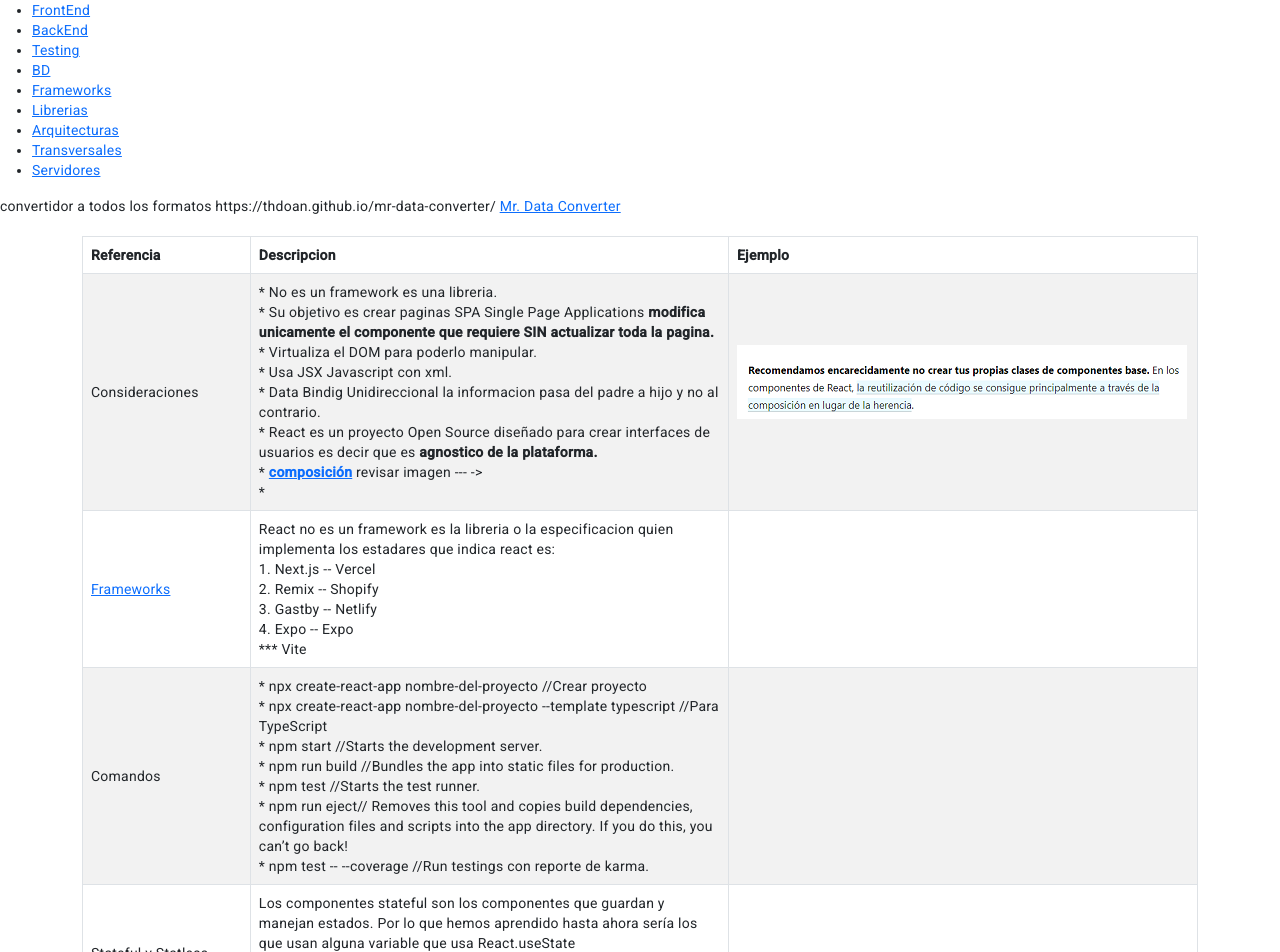
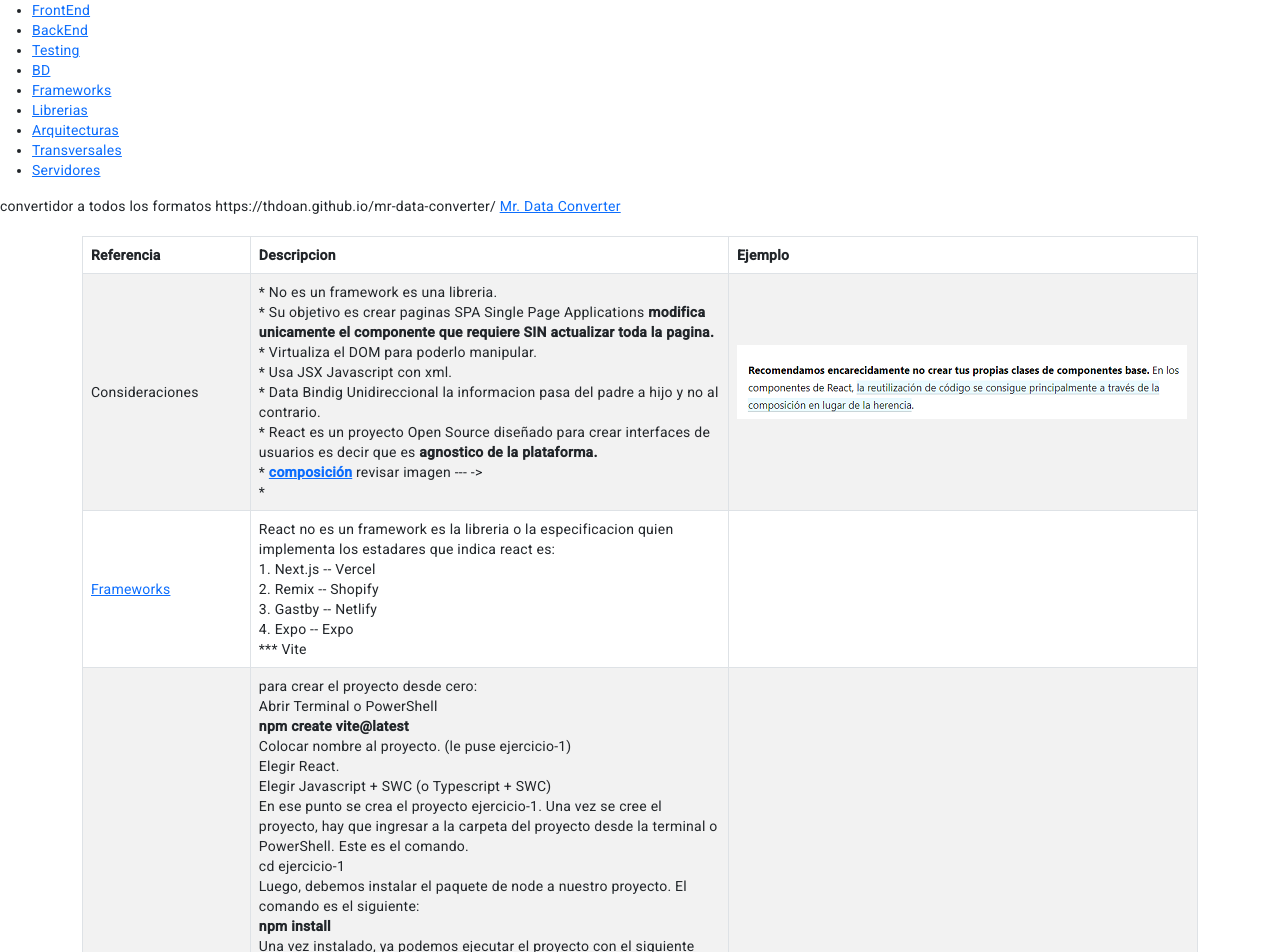
Before and after one commit to jugutafur/Support-FrontEnd-Angular-full, an Angular app: page /react in a window 1280 px wide. Shown: the top 952 px of the page. Built offline with nearby package versions, Linux system fonts and the light colour scheme.

Commit message:
add react

```diff
--- a/src/app/core/components/librerias/react/react.component.html
+++ b/src/app/core/components/librerias/react/react.component.html
@@ -44,6 +44,19 @@
         <tr>
           <td>Comandos</td>
           <td>
+            para crear el proyecto desde cero: <br>
+            Abrir Terminal o PowerShell<br>
+            <strong>npm create vite@latest</strong><br>
+            Colocar nombre al proyecto. (le puse ejercicio-1)<br>
+            Elegir React.<br>
+            Elegir Javascript + SWC (o Typescript + SWC)<br>
+            En ese punto se crea el proyecto ejercicio-1. Una vez se cree el proyecto, hay que ingresar a la carpeta del proyecto desde la terminal o PowerShell.
+            Este es el comando. <br>
+            cd ejercicio-1<br>
+            Luego, debemos instalar el paquete de node a nuestro proyecto. El comando es el siguiente:<br>
+            <strong>npm install</strong><br>
+            Una vez instalado, ya podemos ejecutar el proyecto con el siguiente comando.<br>
+            npm run dev.<br><br><strong>o tambien puedes con </strong><br><br>
             * npx create-react-app nombre-del-proyecto //Crear proyecto <br>
             * npx create-react-app nombre-del-proyecto --template typescript //Para TypeScript<br>
             * npm start //Starts the development server. <br>
@@ -179,7 +192,7 @@
           <td>Manejo del Estado <br><strong>const {{abreCuadro}} {{cierraCuadro}}= React.useState{{abreParentesis}}{{cierraParentesis}};</strong></td>
           <td>
             * Cada vez que se llama al actualizar del estado <strong>"setXXX"</strong> React.js <strong>RENDERIZA EL COMPONENTE</strong>. <br><br>
-            <strong>*El estado en React.js es INMUTABLE{{abreParentesis}}De manera Directa{{cierraParentesis}} y solo de la forma como esta en la linea 13 por medio de una funcion "actualizadora" constrolada por ReactJS para que esta edite el historial de cambios de los estados podemos editar el estado.</strong><br><br>
+            <strong>*El estado en React.js es INMUTABLE{{abreParentesis}}De manera Directa{{cierraParentesis}} y solo de la forma como esta en la linea 13 por medio de una funcion "actualizadora" controlada por ReactJS para que esta edite el historial de cambios de los estados podemos editar el estado.</strong><br><br>
             En la imagen se muestra el Manejo del Estado donde la linea 13 es :<br><br>
             const [valorQueVaAtomarDespues, funcionQueLlamaInternamente] = React.useState('valor inicial'); <br>
             const [patito, setPatito] = React.useState('juan'); <br><br><br>
--- a/src/app/core/components/transversales/components/curso-terminal/curso-terminal.component.html
+++ b/src/app/core/components/transversales/components/curso-terminal/curso-terminal.component.html
@@ -102,8 +102,11 @@
           dual boot.
         </td>
         <td>
-          Windows+ r -> cmd -> winver ..... despues de intalr wsl -l -v<br />
-
+          Windows+ r -> cmd -> winver ..... despues de intalar wsl -l -v<br /><br>
+          * wsl --list --online //ver otras distribuciones disponibles <br>
+          * wsl --list -d ubuto //si deseo una distribucion particular <br>
+          * lsb_release -a //imprimir la version de linux instalada <br>
+          * wsl --list -v //imprimir la version de linux instalada <br>
           <strong>windows terminal: instalar</strong>
         </td>
       </tr>
```
